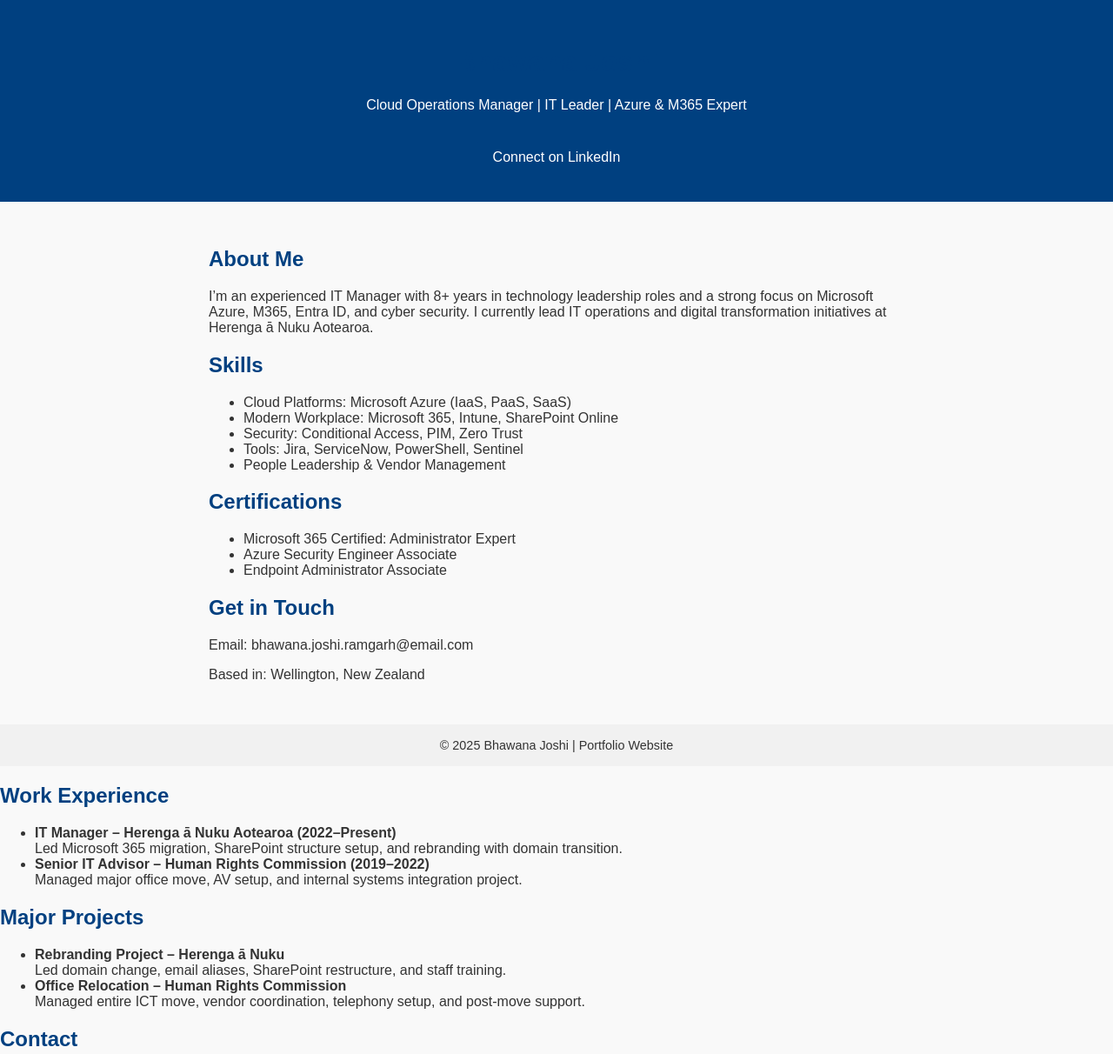
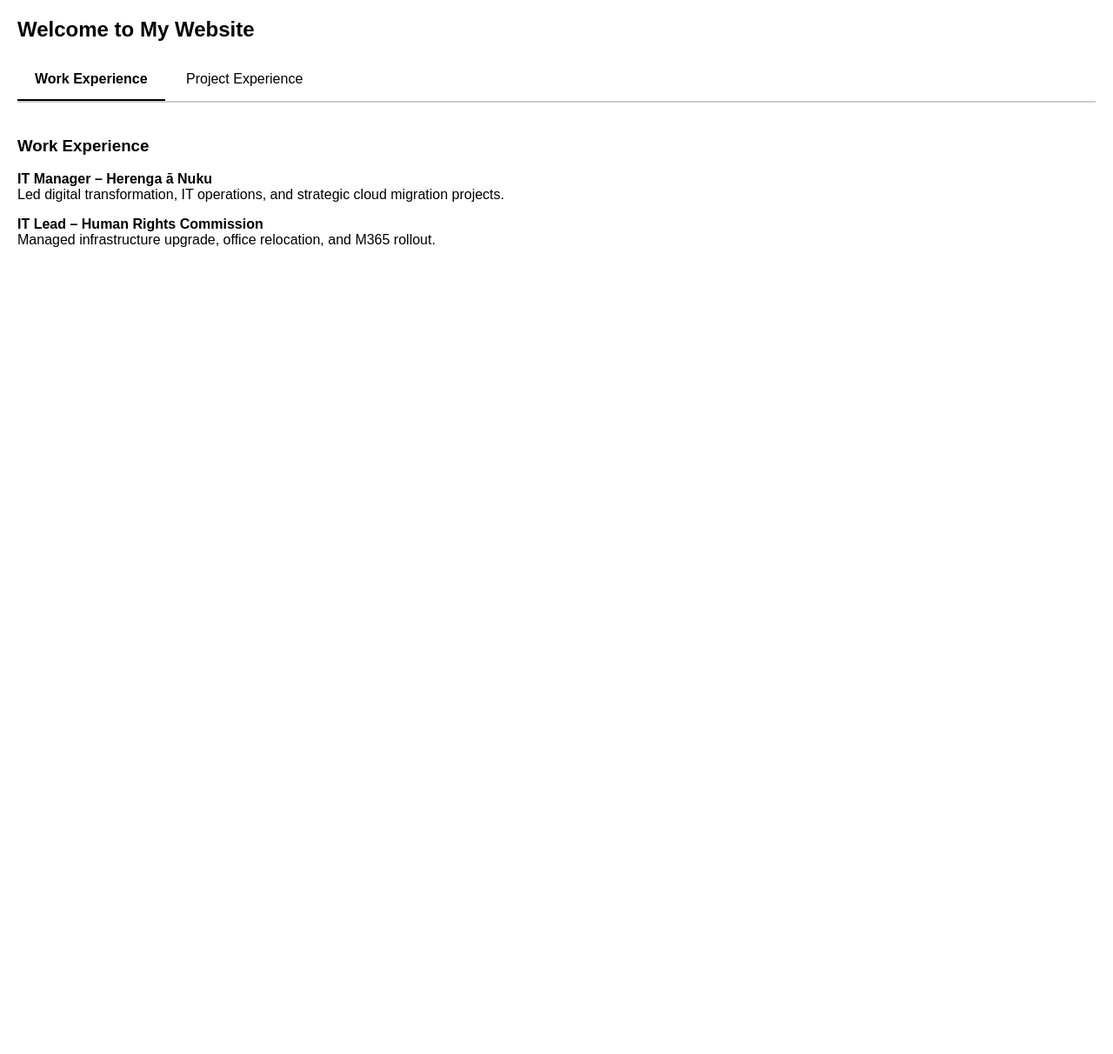
Before and after one commit to Bhawana1984/Bhawana-Profile, a plain HTML site: page index.html in a window 1280 px wide. Shown: the top 1212 px of the page at 87% size. After the commit the page ends 800 px from the top, so only its background shows below. Drawn offline with Linux system fonts and the light colour scheme.

Commit message:
Update index.html

```diff
--- a/index.html
+++ b/index.html
@@ -1,108 +1,75 @@
-
 <!DOCTYPE html>
 <html lang="en">
 <head>
-  <meta charset="UTF-8" />
-  <meta name="viewport" content="width=device-width, initial-scale=1.0" />
-  <title>Bhawana Joshi | Cloud & IT Manager</title>
+  <meta charset="UTF-8">
+  <title>My Professional Profile</title>
   <style>
-    body {
-      font-family: Arial, sans-serif;
-      margin: 0;
-      padding: 0;
-      background-color: #f9f9f9;
-      color: #333;
+    body { font-family: Arial, sans-serif; margin: 20px; }
+    .tab {
+      overflow: hidden;
+      border-bottom: 2px solid #ccc;
     }
-    header {
-      background-color: #004080;
-      color: white;
-      padding: 2rem;
-      text-align: center;
+    .tab button {
+      background-color: inherit;
+      border: none;
+      outline: none;
+      cursor: pointer;
+      padding: 14px 20px;
+      transition: 0.3s;
+      font-size: 16px;
     }
-    section {
-      padding: 2rem;
-      max-width: 800px;
-      margin: auto;
+    .tab button:hover {
+      background-color: #ddd;
     }
-    h1, h2 {
-      color: #004080;
+    .tab button.active {
+      border-bottom: 2px solid #000;
+      font-weight: bold;
     }
-    .button {
-      background-color: #004080;
-      color: white;
-      padding: 10px 20px;
-      text-decoration: none;
-      border-radius: 5px;
-      display: inline-block;
-      margin-top: 1rem;
-    }
-    footer {
-      background-color: #f1f1f1;
-      padding: 1rem;
-      text-align: center;
-      font-size: 0.9rem;
+    .tabcontent {
+      display: none;
+      padding: 20px 0;
     }
   </style>
 </head>
 <body>
-  <header>
-    <h1>Bhawana Joshi</h1>
-    <p>Cloud Operations Manager | IT Leader | Azure & M365 Expert</p>
-    <a class="button" href="https://www.linkedin.com/in/YOUR-LINKEDIN" target="_blank">Connect on LinkedIn</a>
-  </header>
 
-  <section>
-    <h2>About Me</h2>
-    <p>
-      I’m an experienced IT Manager with 8+ years in technology leadership roles and a strong focus on Microsoft Azure, M365, Entra ID, and cyber security. I currently lead IT operations and digital transformation initiatives at Herenga ā Nuku Aotearoa.
-    </p>
+<h2>Welcome to My Website</h2>
 
-    <h2>Skills</h2>
-    <ul>
-      <li>Cloud Platforms: Microsoft Azure (IaaS, PaaS, SaaS)</li>
-      <li>Modern Workplace: Microsoft 365, Intune, SharePoint Online</li>
-      <li>Security: Conditional Access, PIM, Zero Trust</li>
-      <li>Tools: Jira, ServiceNow, PowerShell, Sentinel</li>
-      <li>People Leadership & Vendor Management</li>
-    </ul>
+<div class="tab">
+  <button class="tablinks" onclick="openTab(event, 'Work')" id="defaultOpen">Work Experience</button>
+  <button class="tablinks" onclick="openTab(event, 'Projects')">Project Experience</button>
+</div>
 
-    <h2>Certifications</h2>
-    <ul>
-      <li>Microsoft 365 Certified: Administrator Expert</li>
-      <li>Azure Security Engineer Associate</li>
-      <li>Endpoint Administrator Associate</li>
-    </ul>
+<div id="Work" class="tabcontent">
+  <h3>Work Experience</h3>
+  <p><strong>IT Manager – Herenga ā Nuku</strong><br>Led digital transformation, IT operations, and strategic cloud migration projects.</p>
+  <p><strong>IT Lead – Human Rights Commission</strong><br>Managed infrastructure upgrade, office relocation, and M365 rollout.</p>
+</div>
 
-    <h2>Get in Touch</h2>
-    <p>Email: bhawana.joshi.ramgarh@email.com</p>
-    <p>Based in: Wellington, New Zealand</p>
-  </section>
+<div id="Projects" class="tabcontent">
+  <h3>Project Experience</h3>
+  <p><strong>Rebranding Project (Herenga ā Nuku)</strong><br>Oversaw domain migration, branding updates across Microsoft services.</p>
+  <p><strong>Office Move Project (Human Rights Commission)</strong><br>Planned and executed seamless IT relocation with no downtime.</p>
+</div>
 
-  <footer>
-    &copy; 2025 Bhawana Joshi | Portfolio Website
-  </footer>
+<script>
+  function openTab(evt, tabName) {
+    const contents = document.getElementsByClassName("tabcontent");
+    for (let i = 0; i < contents.length; i++) {
+      contents[i].style.display = "none";
+    }
+
+    const links = document.getElementsByClassName("tablinks");
+    for (let i = 0; i < links.length; i++) {
+      links[i].className = links[i].className.replace(" active", "");
+    }
+
+    document.getElementById(tabName).style.display = "block";
+    evt.currentTarget.className += " active";
+  }
+
+  document.getElementById("defaultOpen").click();
+</script>
+
 </body>
-  <h2>Work Experience</h2>
-<ul>
-  <li><strong>IT Manager – Herenga ā Nuku Aotearoa (2022–Present)</strong><br>
-  Led Microsoft 365 migration, SharePoint structure setup, and rebranding with domain transition.</li>
-
-  <li><strong>Senior IT Advisor – Human Rights Commission (2019–2022)</strong><br>
-  Managed major office move, AV setup, and internal systems integration project.</li>
-</ul>
-
-<h2>Major Projects</h2>
-<ul>
-  <li><strong>Rebranding Project – Herenga ā Nuku</strong><br>
-  Led domain change, email aliases, SharePoint restructure, and staff training.</li>
-
-  <li><strong>Office Relocation – Human Rights Commission</strong><br>
-  Managed entire ICT move, vendor coordination, telephony setup, and post-move support.</li>
-</ul>
-
-<h2>Contact</h2>
-<p>Email: yourname@example.com<br>
-Phone: +64 21 123 4567<br>
-LinkedIn: <a href="https://www.linkedin.com/in/yourprofile" target="_blank">View Profile</a></p>
-
 </html>
```
